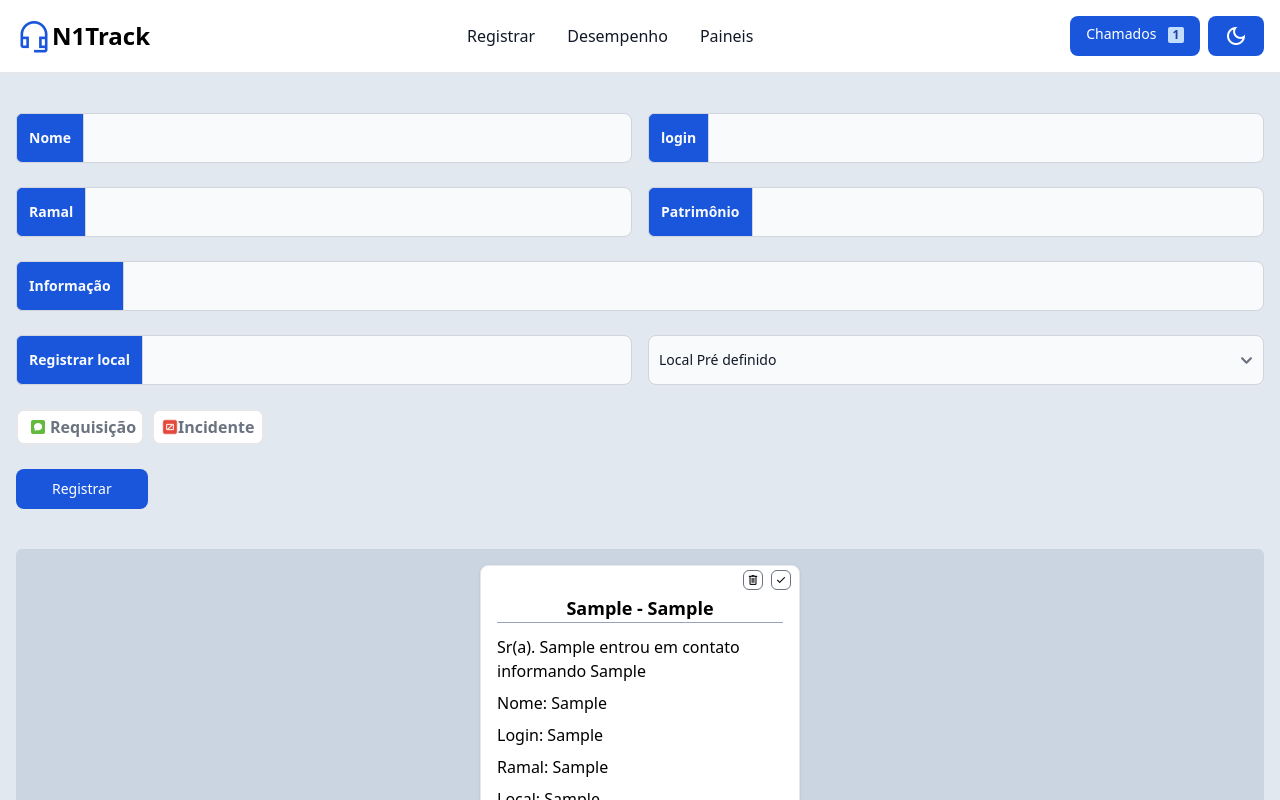
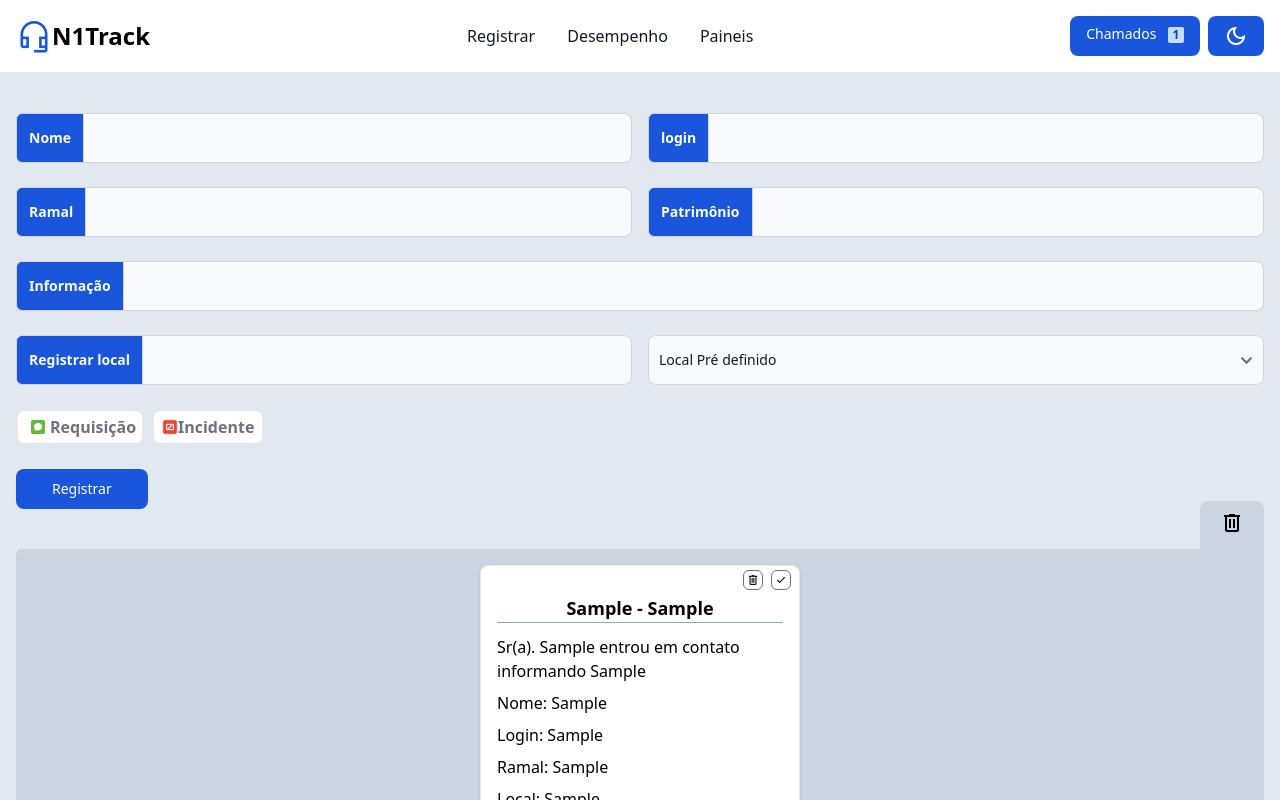
Before and after one commit to Rhuan-Guilherme/RegistoDeChamados-N1, a Vue app: page / in a window 1280 px wide. Both pictures are taken after typing "Sample", "Sample", "Sample", "Sample", "Sample", "Sample" into the empty fields and a click on the button 81 px from the left and 489 px from the top of the page. Shown: the top 800 px of the page. Built offline with nearby package versions, Linux system fonts and the light colour scheme.

Commit message:
Adicionando botão para excluir chamados :lipstick: :art:

```diff
--- a/src/components/layout/AreaCards.vue
+++ b/src/components/layout/AreaCards.vue
@@ -1,4 +1,5 @@
 <script setup>
+import ButtonDelete from '@/components/layout/ButtonDelete.vue'
 import { useRegistrosStore } from '@/stores/registros'
 const chamados = useRegistrosStore()
 
@@ -6,7 +7,11 @@ const chamados = useRegistrosStore()
 
 <template>
 
-    <div v-if="chamados.register.length > 0" class="w-full h-auto p-4 rounded-md bg-slate-300 dark:bg-gray-900 dark:text-white flex flex-wrap items-center justify-center gap-4">
+    <div v-if="chamados.register.length > 0" class="relative">
+        <div class="flex justify-end absolute right-0 -top-12">
+            <ButtonDelete />
+        </div>
+        <div  class="w-full h-auto p-4 rounded-l-md bg-slate-300 dark:bg-gray-900 dark:text-white flex flex-wrap items-center justify-center gap-4">
 
             <div :class="{'concluido': chamado.concluido}" v-for="(chamado, index) in chamados.register" :key="index" class="relative ativo w-full max-w-xs p-4 bg-white border border-gray-200 rounded-lg shadow sm:p-4 dark:bg-gray-800 dark:border-gray-700">
                 <button @click="chamado.concluido = false" v-if="chamado.concluido" class="absolute inline-flex items-center justify-center w-6 h-6 font-bold text-white hover:bg-red-500 bg-green-500 border-2 border-white rounded-md -top-2 -right-2 dark:border-gray-900"><span class="material-symbols-outlined">done</span></button>
@@ -17,9 +22,7 @@ const chamados = useRegistrosStore()
                     <img v-if="chamado.checkTipo == 'incidente'" src="@/assets/img/incidenteIcon.png" alt="">
                     <p class="mt-3">{{ chamado.nome }} - {{ chamado.ramal }}</p>
                 </div>
-
                 <div class="w-full h-[1px] bg-slate-400"></div>
-
                 <div class="flex flex-col gap-2 mt-3">
 
                     <p v-if="chamado.checkTipo === 'requisicao'">Sr(a). {{ chamado.nome }} entrou em contato solicitando {{ chamado.informacao }}</p>
@@ -32,9 +35,9 @@ const chamados = useRegistrosStore()
                 </div>
 
                 <div v-if="!chamado.concluido" class="w-full h-[1px] bg-slate-400 mt-4"></div>
-
                 <button v-if="!chamado.concluido" @click="chamados.copiarConteudo(chamado)" class="mt-3 w-full py-1 rounded-md font-semibold bg-blue-700 hover:bg-blue-800">COPIAR</button>
 
+            </div>
         </div>
     </div>
 </template>
--- a/src/components/layout/ButtonDelete.vue
+++ b/src/components/layout/ButtonDelete.vue
@@ -4,9 +4,9 @@ const chamados = useRegistrosStore()
 </script>
 
 <template>
-      <div>
+      <div class="">
                 <button data-modal-target="defaultModal" data-modal-toggle="defaultModal"
-                    class="block text-white bg-red-700 hover:bg-red-800 focus:ring-4 focus:outline-none focus:ring-red-300 font-medium rounded-lg text-sm px-5 py-2.5 text-center dark:bg-red-600 dark:hover:bg-red-700 dark:focus:ring-red-800"
+                    class="block bg-slate-300 dark:bg-gray-800 dark:text-white font-medium rounded-t-lg text-sm px-5 py-2.5 text-center  hover:bg-red-600 dark:hover:bg-red-600 hover:text-white"
                     type="button">
                     <span class="material-symbols-outlined text-md ">delete</span>
                 </button>
```
Lines whose indentation alone changed are shown as unchanged.
